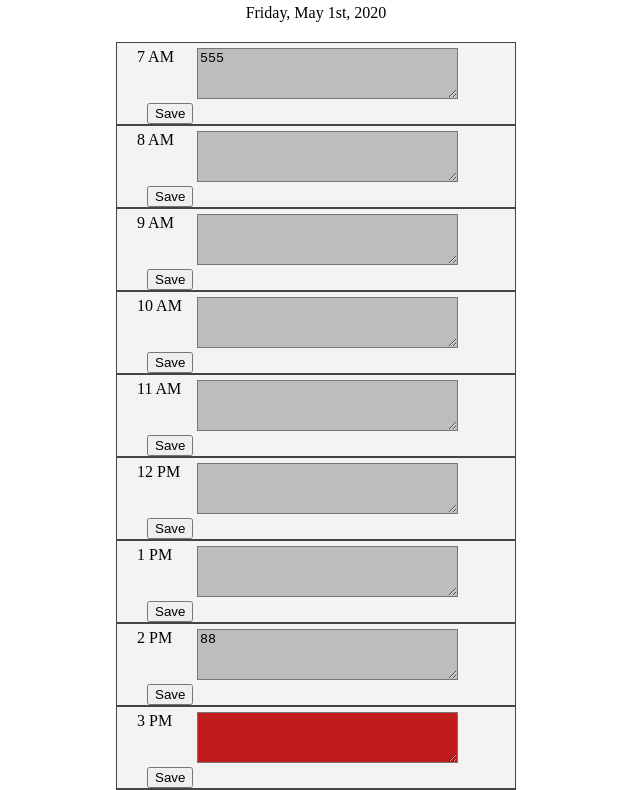
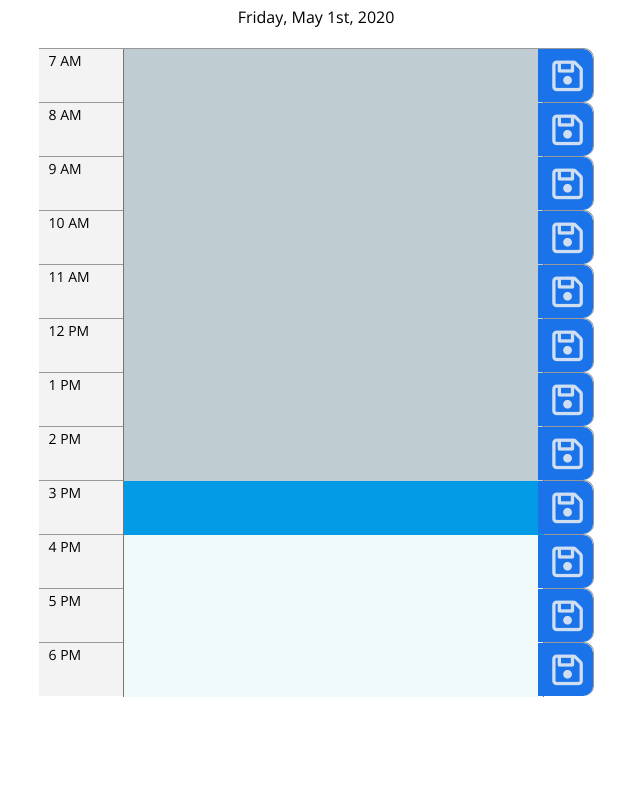
Before and after one commit to rrsalerno21/calendar-app, a plain HTML site: page index.html in a window 1280 px wide. Shown: the part 76-866 px from the top of the page, without its empty margins (324-964 px from the left). After the commit the page ends 800 px from the top, so only its background shows below. Drawn offline with nearby package versions, Linux system fonts and the light colour scheme.

Commit message:
added further styling

```diff
--- a/assets/script.js
+++ b/assets/script.js
@@ -9,8 +9,8 @@ $(document).ready(function() {
     if (JSONgrab === null) {
         // set our default storage
         timeStorage = {
-            7: '555', 8: '', 9: '', 10: '', 11: '',
-            12: '', 13: '', 14: '88', 15: '', 16: '', 17: '', 18: ''
+            7: '', 8: '', 9: '', 10: '', 11: '',
+            12: '', 13: '', 14: '', 15: '', 16: '', 17: '', 18: ''
         };
     // or else...
     } else {
--- a/assets/style.css
+++ b/assets/style.css
@@ -1,3 +1,11 @@
+h1, h2, h3 {
+    font-family: 'Montserrat', sans-serif;
+}
+
+body {
+    font-family: 'Open Sans', sans-serif;
+}
+
 header {
     text-align: center;
     margin-bottom: 20px;
@@ -6,35 +14,69 @@ header {
 /* align calendar to center and set width*/
 #total-cal-box {
     margin: 0px auto;
-    max-width: 400px;
+    max-width: 555px;
 }
 
 /* flex each time segment */
 .time-box {
     display: flex;
-    flex-flow: row wrap;
+    flex-flow: row;
+    justify-content: left;
     background: #f3f3f3;
-    padding: 5px 20px 0px;
-    border: 1px solid #444444
+    padding: 0px;
+    border-right: 1px solid #999999;
+    border-top: 1px solid #999999;
+    border-radius: 0px 10px 10px 0px;
 }
 
 .time-display {
     margin-right:15px;
-    width: 45px;
+    padding: 2px 10px 0px 10px;
+    font-size: 14px;
+    width: 50px;
 }
 
 .save-div {
-    margin-left: 10px;
+    width: 50px;
+    display: flex;
+    flex-flow: row;
+    justify-content: center;
+    align-items: center;
+    padding: 10px 0px 8px 5px;
+    background: #1A73E8;
+    border-radius: 0px 10px 10px 0px;
+}
+
+.time-input-div {
+    width: 75%;
+    height:50px;
+}
+
+.time-input {
+    resize: none;
+    width: 100%;
+    height: 50px;
+    border-top:none;
+    border-bottom: none;
 }
 
 .past-hour {
-    background: rgb(189, 189, 189)
+    background: #BFCDD3;
 }
 
 .current-hour {
-    background: rgb(192, 28, 28);
+    background: #039BE5
 }
 
 .future-hour {
-    background: rgb(16, 133, 16);
+    background: #F0FAFB;
 }
+
+/* Adjust icon size */
+i {
+    font-size: 35px;
+    color: #f3f3f3d5;
+    cursor: pointer;
+}
+
+/* Save button alignment*/
--- a/index.html
+++ b/index.html
@@ -4,6 +4,10 @@
     <meta charset="UTF-8">
     <meta name="viewport" content="width=device-width, initial-scale=1.0">
     <link rel="stylesheet" type="text/css" href="assets/style.css">
+    <link href="https://fonts.googleapis.com/css2?family=Montserrat:wght@300;400;500&family=Open+Sans&display=swap" rel="stylesheet">
+    <link href="https://kit-free.fontawesome.com/releases/latest/css/free-v4-shims.min.css" media="all" rel="stylesheet">
+    <link href="https://kit-free.fontawesome.com/releases/latest/css/free-v4-font-face.min.css" media="all" rel="stylesheet">
+    <link href="https://kit-free.fontawesome.com/releases/latest/css/free.min.css" media="all" rel="stylesheet">
     <script src="https://ajax.googleapis.com/ajax/libs/jquery/3.4.1/jquery.min.js"></script>
     <title>My Calendar App</title>
 </head>
@@ -22,11 +26,11 @@
                 </div>
 
                 <div class="time-input-div">
-                    <textarea class="time-input" name="7AM-message" rows="3" cols="30" data-hour="7"></textarea>
+                    <textarea class="time-input" name="7AM-message" data-hour="7"></textarea>
                 </div>
 
                 <div class="save-div">
-                    <button class="save-btn">Save</button>
+                    <div class="save-btn"><i class="far fa-save"></i></div>
                 </div>
             </div>
 
@@ -40,7 +44,7 @@
                 </div>
 
                 <div class="save-div">
-                    <button class="save-btn">Save</button>
+                    <div class="save-btn"><i class="far fa-save"></i></div>
                 </div>
             </div>
 
@@ -54,7 +58,7 @@
                 </div>
 
                 <div class="save-div">
-                    <button class="save-btn">Save</button>
+                    <div class="save-btn"><i class="far fa-save"></i></div>
                 </div>
             </div>
 
@@ -68,7 +72,7 @@
                 </div>
 
                 <div class="save-div">
-                    <button class="save-btn">Save</button>
+                    <div class="save-btn"><i class="far fa-save"></i></div>
                 </div>
             </div>
 
@@ -82,7 +86,7 @@
                 </div>
 
                 <div class="save-div">
-                    <button class="save-btn">Save</button>
+                    <div class="save-btn"><i class="far fa-save"></i></div>
                 </div>
             </div>
 
@@ -96,7 +100,7 @@
                 </div>
 
                 <div class="save-div">
-                    <button class="save-btn">Save</button>
+                    <div class="save-btn"><i class="far fa-save"></i></div>
                 </div>
             </div>
 
@@ -110,7 +114,7 @@
                 </div>
 
                 <div class="save-div">
-                    <button class="save-btn">Save</button>
+                    <div class="save-btn"><i class="far fa-save"></i></div>
                 </div>
             </div>
 
@@ -124,7 +128,7 @@
                 </div>
 
                 <div class="save-div">
-                    <button class="save-btn">Save</button>
+                    <div class="save-btn"><i class="far fa-save"></i></div>
                 </div>
             </div>
 
@@ -138,7 +142,7 @@
                 </div>
 
                 <div class="save-div">
-                    <button class="save-btn">Save</button>
+                    <div class="save-btn"><i class="far fa-save"></i></div>
                 </div>
             </div>
 
@@ -152,7 +156,7 @@
                 </div>
 
                 <div class="save-div">
-                    <button class="save-btn">Save</button>
+                    <div class="save-btn"><i class="far fa-save"></i></div>
                 </div>
             </div>
 
@@ -166,7 +170,7 @@
                 </div>
 
                 <div class="save-div">
-                    <button class="save-btn">Save</button>
+                    <div class="save-btn"><i class="far fa-save"></i></div>
                 </div>
             </div>
 
@@ -180,7 +184,7 @@
                 </div>
 
                 <div class="save-div">
-                    <button class="save-btn">Save</button>
+                    <div class="save-btn"><i class="far fa-save"></i></div>
                 </div>
             </div>
 
```
